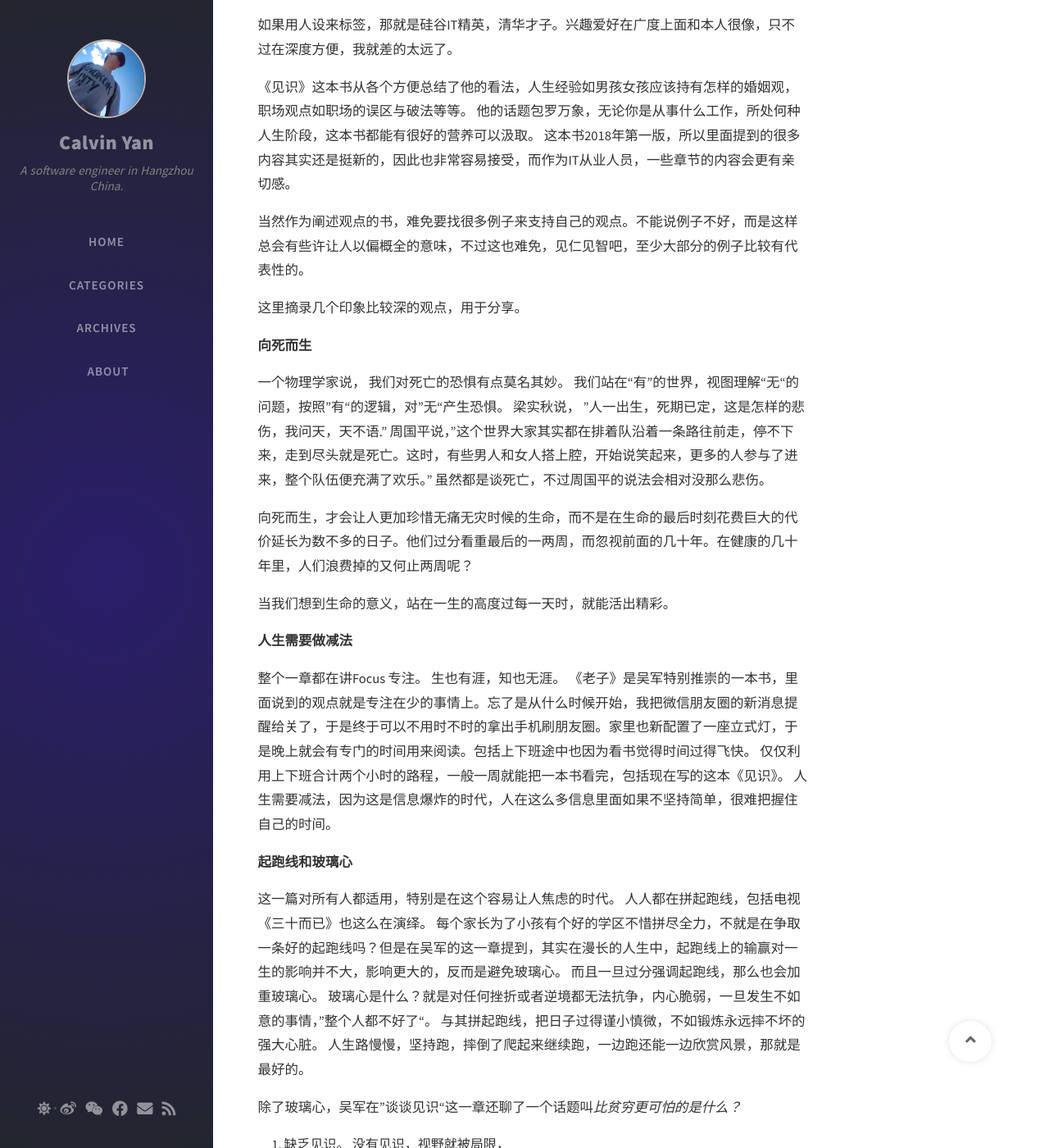
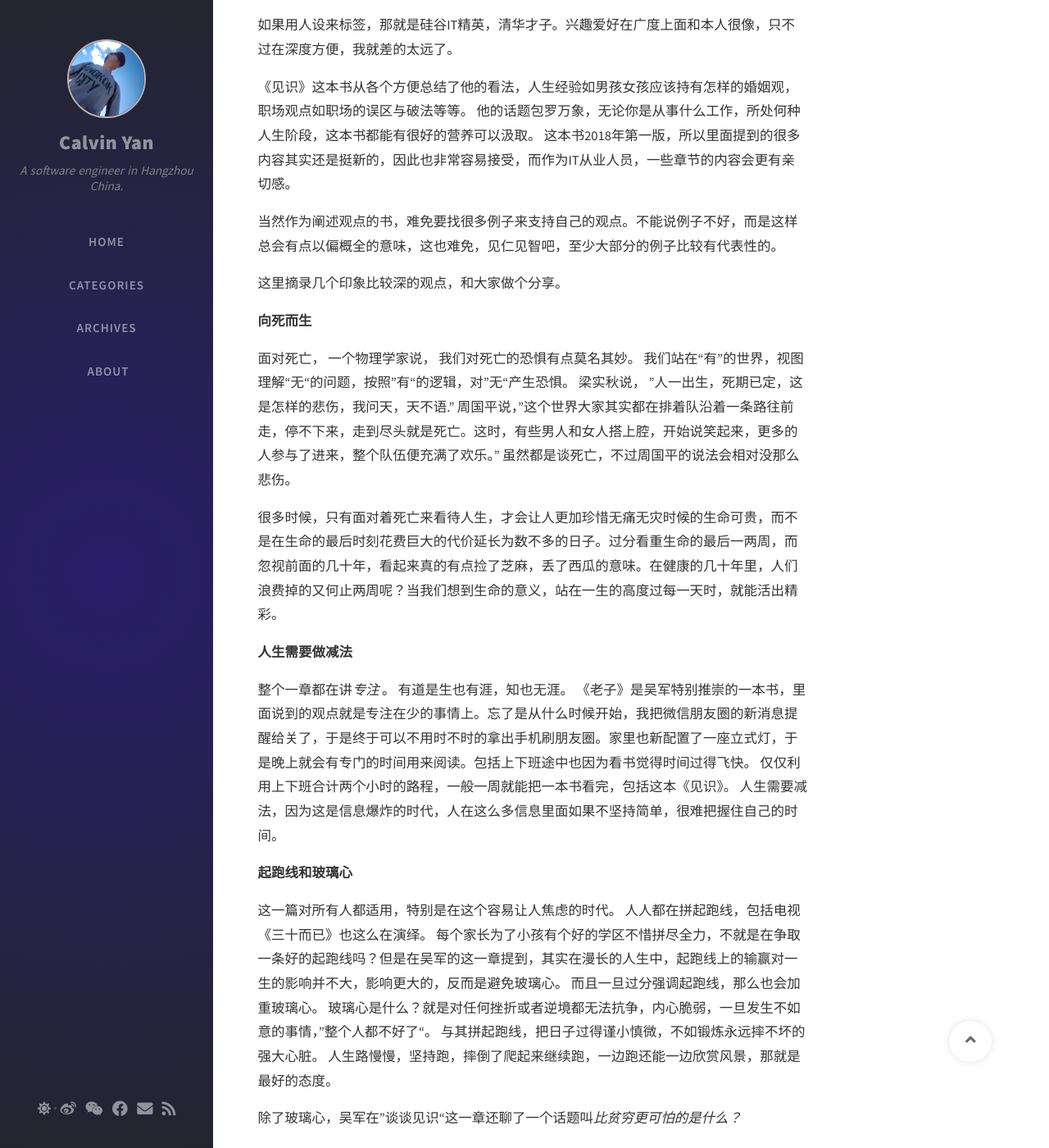
Before and after one commit to hicalvin/hicalvin.github.io, a Jekyll site: the page built from _posts/2020-09-23-wujun_mindset.md, in a window 1280 px wide and 1400 px high, scrolled down 689 px. Shown: the whole window at 82% size. Built offline with Jekyll 4.4.1, drawn with Linux system fonts in a browser that asks for light colours; nearby versions of some CDN libraries; comment, search, counter and statistics services are not loaded; some of the changed text lies outside the part shown.

Commit message:
update some words of recent posts

```diff
--- a/_posts/2020-09-23-wujun_mindset.md
+++ b/_posts/2020-09-23-wujun_mindset.md
@@ -9,7 +9,7 @@
 
 **吴军的见识果然很有见识。**
 
-很早在Kindle上看过这本书，这次在图书馆看到纸质书，还是忍不住拿下来重温一遍。有些书或者说有些观点，是需要反复思考和碰撞才会有新的火花的。 巧的是，里面他也提到《知的资本论》，一度让我怀疑当初第一次看到这本书的引用其实是在《见识》。 又一个记忆力变差的佐证。
+很早在Kindle上看过这本书，这次在图书馆看到纸质书，还是忍不住拿下来重温一遍。有些书或者说有些观点，是需要反复思考和回味才会有新的火花的。 巧的是，里面他也提到《知的资本论》，一度让我怀疑当初第一次看到这本书的引用其实是在《见识》。 又一个记忆力变差的佐证。
 
 看完这本书，特意去百度搜了吴军本人，不由为他丰富多彩的人生和兴趣喝彩。
 
@@ -19,25 +19,23 @@
 
 《见识》这本书从各个方便总结了他的看法，人生经验如男孩女孩应该持有怎样的婚姻观， 职场观点如职场的误区与破法等等。 他的话题包罗万象，无论你是从事什么工作，所处何种人生阶段，这本书都能有很好的营养可以汲取。 这本书2018年第一版，所以里面提到的很多内容其实还是挺新的，因此也非常容易接受，而作为IT从业人员，一些章节的内容会更有亲切感。
 
-当然作为阐述观点的书，难免要找很多例子来支持自己的观点。不能说例子不好，而是这样总会有些许让人以偏概全的意味，不过这也难免，见仁见智吧，至少大部分的例子比较有代表性的。
+当然作为阐述观点的书，难免要找很多例子来支持自己的观点。不能说例子不好，而是这样总会有点以偏概全的意味，这也难免，见仁见智吧，至少大部分的例子比较有代表性的。
 
-这里摘录几个印象比较深的观点，用于分享。
+这里摘录几个印象比较深的观点，和大家做个分享。
 
 **向死而生**
 
-一个物理学家说， 我们对死亡的恐惧有点莫名其妙。 我们站在“有”的世界，视图理解“无“的问题，按照”有“的逻辑，对”无“产生恐惧。 梁实秋说， ”人一出生，死期已定，这是怎样的悲伤，我问天，天不语." 周国平说，”这个世界大家其实都在排着队沿着一条路往前走，停不下来，走到尽头就是死亡。这时，有些男人和女人搭上腔，开始说笑起来，更多的人参与了进来，整个队伍便充满了欢乐。” 虽然都是谈死亡，不过周国平的说法会相对没那么悲伤。
+面对死亡， 一个物理学家说， 我们对死亡的恐惧有点莫名其妙。 我们站在“有”的世界，视图理解“无“的问题，按照”有“的逻辑，对”无“产生恐惧。 梁实秋说， ”人一出生，死期已定，这是怎样的悲伤，我问天，天不语." 周国平说，”这个世界大家其实都在排着队沿着一条路往前走，停不下来，走到尽头就是死亡。这时，有些男人和女人搭上腔，开始说笑起来，更多的人参与了进来，整个队伍便充满了欢乐。” 虽然都是谈死亡，不过周国平的说法会相对没那么悲伤。
 
-向死而生，才会让人更加珍惜无痛无灾时候的生命，而不是在生命的最后时刻花费巨大的代价延长为数不多的日子。他们过分看重最后的一两周，而忽视前面的几十年。在健康的几十年里，人们浪费掉的又何止两周呢？
-
-当我们想到生命的意义，站在一生的高度过每一天时，就能活出精彩。
+很多时候，只有面对着死亡来看待人生，才会让人更加珍惜无痛无灾时候的生命可贵，而不是在生命的最后时刻花费巨大的代价延长为数不多的日子。过分看重生命的最后一两周，而忽视前面的几十年，看起来真的有点捡了芝麻，丢了西瓜的意味。在健康的几十年里，人们浪费掉的又何止两周呢？当我们想到生命的意义，站在一生的高度过每一天时，就能活出精彩。
 
 **人生需要做减法**
 
-整个一章都在讲Focus 专注。 生也有涯，知也无涯。 《老子》是吴军特别推崇的一本书，里面说到的观点就是专注在少的事情上。忘了是从什么时候开始，我把微信朋友圈的新消息提醒给关了，于是终于可以不用时不时的拿出手机刷朋友圈。家里也新配置了一座立式灯，于是晚上就会有专门的时间用来阅读。包括上下班途中也因为看书觉得时间过得飞快。 仅仅利用上下班合计两个小时的路程，一般一周就能把一本书看完，包括现在写的这本《见识》。 人生需要减法，因为这是信息爆炸的时代，人在这么多信息里面如果不坚持简单，很难把握住自己的时间。
+整个一章都在讲*专注*。 有道是生也有涯，知也无涯。 《老子》是吴军特别推崇的一本书，里面说到的观点就是专注在少的事情上。忘了是从什么时候开始，我把微信朋友圈的新消息提醒给关了，于是终于可以不用时不时的拿出手机刷朋友圈。家里也新配置了一座立式灯，于是晚上就会有专门的时间用来阅读。包括上下班途中也因为看书觉得时间过得飞快。 仅仅利用上下班合计两个小时的路程，一般一周就能把一本书看完，包括这本《见识》。 人生需要减法，因为这是信息爆炸的时代，人在这么多信息里面如果不坚持简单，很难把握住自己的时间。
 
 **起跑线和玻璃心**
 
-这一篇对所有人都适用，特别是在这个容易让人焦虑的时代。 人人都在拼起跑线，包括电视《三十而已》也这么在演绎。 每个家长为了小孩有个好的学区不惜拼尽全力，不就是在争取一条好的起跑线吗？但是在吴军的这一章提到，其实在漫长的人生中，起跑线上的输赢对一生的影响并不大，影响更大的，反而是避免玻璃心。 而且一旦过分强调起跑线，那么也会加重玻璃心。 玻璃心是什么？就是对任何挫折或者逆境都无法抗争，内心脆弱，一旦发生不如意的事情，”整个人都不好了“。 与其拼起跑线，把日子过得谨小慎微，不如锻炼永远摔不坏的强大心脏。 人生路慢慢，坚持跑，摔倒了爬起来继续跑，一边跑还能一边欣赏风景，那就是最好的。
+这一篇对所有人都适用，特别是在这个容易让人焦虑的时代。 人人都在拼起跑线，包括电视《三十而已》也这么在演绎。 每个家长为了小孩有个好的学区不惜拼尽全力，不就是在争取一条好的起跑线吗？但是在吴军的这一章提到，其实在漫长的人生中，起跑线上的输赢对一生的影响并不大，影响更大的，反而是避免玻璃心。 而且一旦过分强调起跑线，那么也会加重玻璃心。 玻璃心是什么？就是对任何挫折或者逆境都无法抗争，内心脆弱，一旦发生不如意的事情，”整个人都不好了“。 与其拼起跑线，把日子过得谨小慎微，不如锻炼永远摔不坏的强大心脏。 人生路慢慢，坚持跑，摔倒了爬起来继续跑，一边跑还能一边欣赏风景，那就是最好的态度。
 
 除了玻璃心，吴军在”谈谈见识“这一章还聊了一个话题叫*比贫穷更可怕的是什么？*
 
```
Also changed, not shown: other parts of _posts/2020-09-23-wujun_mindset.md (+1 -1 lines), _posts/2020-09-18-talk_about_europe_1.md (+1 -1 lines), _posts/2020-09-19-talk_about_europe_2.md (+1 -1 lines), _posts/2020-09-20-talk_about_europe_3.md (+2 -2 lines), _posts/2020-09-24-talk_about_europe_4.md (added, +16 -0 lines), 1 other file.
